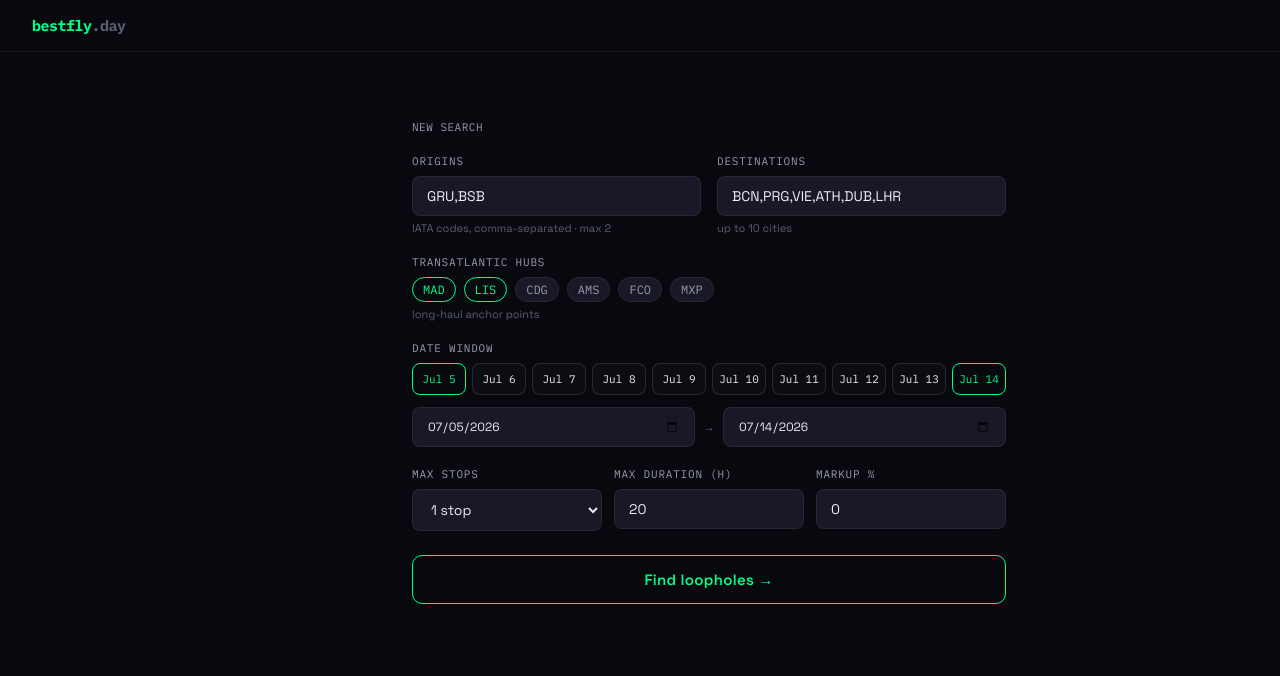
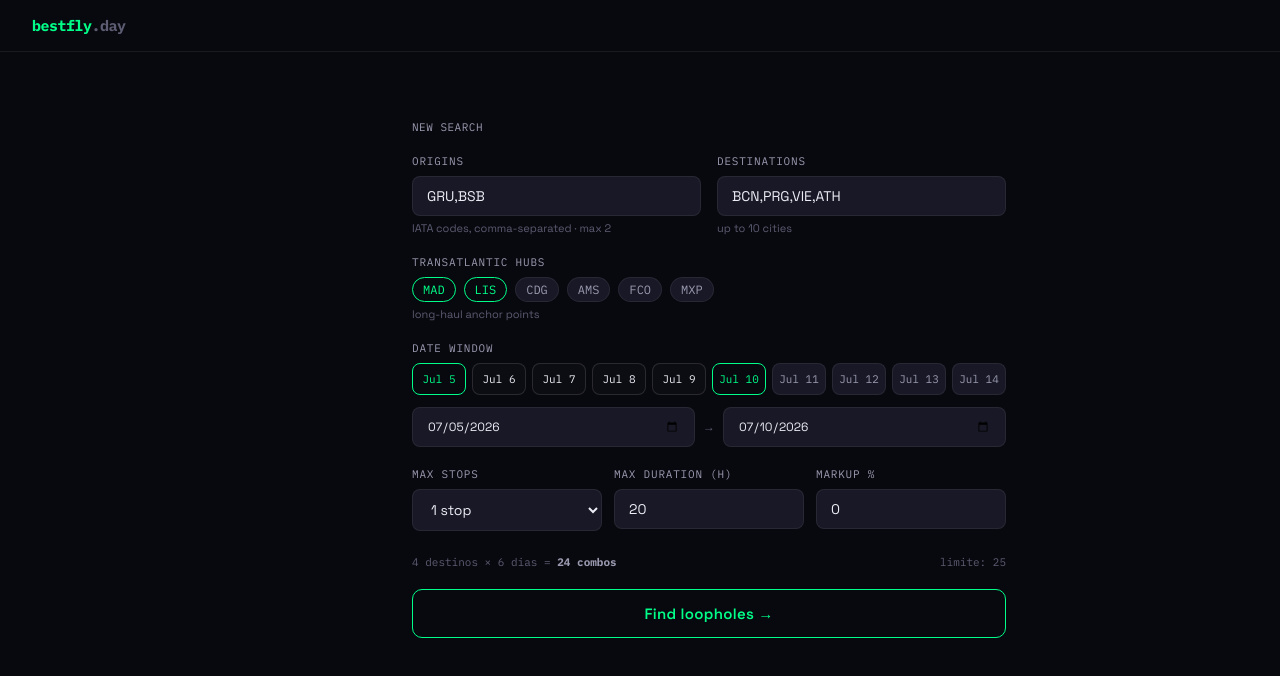
Before and after one commit to henriqueblanck/bestfly.day, a React (Vite) app in the folder frontend/: page / in a window 1280 px wide. Both pictures are taken after a click on the button "Find loopholes →". Shown: the top 676 px of the page. Built offline with nearby package versions, Linux system fonts and the light colour scheme.

Commit message:
fix: limit to 25 combos (dests × days) to avoid Google Flights rate limiting

```diff
--- a/frontend/src/components/SearchForm.tsx
+++ b/frontend/src/components/SearchForm.tsx
@@ -15,15 +15,22 @@ function todayPlus(n: number): string {
   return d.toISOString().slice(0, 10);
 }
 
+const MAX_COMBOS = 25;
+
 export function SearchForm({ onSubmit, loading }: Props) {
   const [origins, setOrigins] = useState("GRU,BSB");
-  const [destinations, setDestinations] = useState("BCN,PRG,VIE,ATH,DUB,LHR");
+  const [destinations, setDestinations] = useState("BCN,PRG,VIE,ATH");
   const [hubs, setHubs] = useState<string[]>(["MAD", "LIS"]);
   const [dateFrom, setDateFrom] = useState(todayPlus(30));
-  const [dateTo, setDateTo] = useState(todayPlus(39));
+  const [dateTo, setDateTo] = useState(todayPlus(35));
   const [maxConn, setMaxConn] = useState(1);
   const [maxDur, setMaxDur] = useState(20);
   const [markup, setMarkup] = useState(0);
+
+  const destList = destinations.split(",").map((s) => s.trim()).filter(Boolean);
+  const days = dateFrom && dateTo ? Math.max(1, Math.round((new Date(dateTo).getTime() - new Date(dateFrom).getTime()) / 86400000) + 1) : 1;
+  const combos = destList.length * days;
+  const overLimit = combos > MAX_COMBOS || destList.length > 5;
 
   function toggleHub(hub: string) {
     setHubs((prev) =>
@@ -33,9 +40,10 @@ export function SearchForm({ onSubmit, loading }: Props) {
 
   function handleSubmit(e: React.FormEvent) {
     e.preventDefault();
+    if (overLimit) return;
     onSubmit({
       origins: origins.split(",").map((s) => s.trim().toUpperCase()).filter(Boolean),
-      destinations: destinations.split(",").map((s) => s.trim().toUpperCase()).filter(Boolean),
+      destinations: destList.map((s) => s.toUpperCase()),
       hubs,
       date_from: dateFrom,
       date_to: dateTo,
@@ -120,8 +128,13 @@ export function SearchForm({ onSubmit, loading }: Props) {
         </div>
       </div>
 
-      <button className="btn-primary" type="submit" disabled={loading} style={{ width: "100%", fontSize: 15, marginTop: 4 }}>
-        {loading ? "Scanning routes…" : "Find loopholes →"}
+      <div style={{ display: "flex", alignItems: "center", justifyContent: "space-between", fontSize: 11, fontFamily: "var(--mono)", color: overLimit ? "var(--crimson)" : "var(--ink-3)", marginTop: 4 }}>
+        <span>{destList.length} destinos × {days} dias = <strong style={{ color: overLimit ? "var(--crimson)" : "var(--ink-2)" }}>{combos} combos</strong></span>
+        <span>limite: 25</span>
+      </div>
+
+      <button className="btn-primary" type="submit" disabled={loading || overLimit} style={{ width: "100%", fontSize: 15, opacity: overLimit ? 0.5 : 1 }}>
+        {loading ? "Scanning routes…" : overLimit ? "Reduza destinos ou datas →" : "Find loopholes →"}
       </button>
     </form>
   );
```
Also changed, not shown: 1 other file (tests, documents, lock files or other folders).
